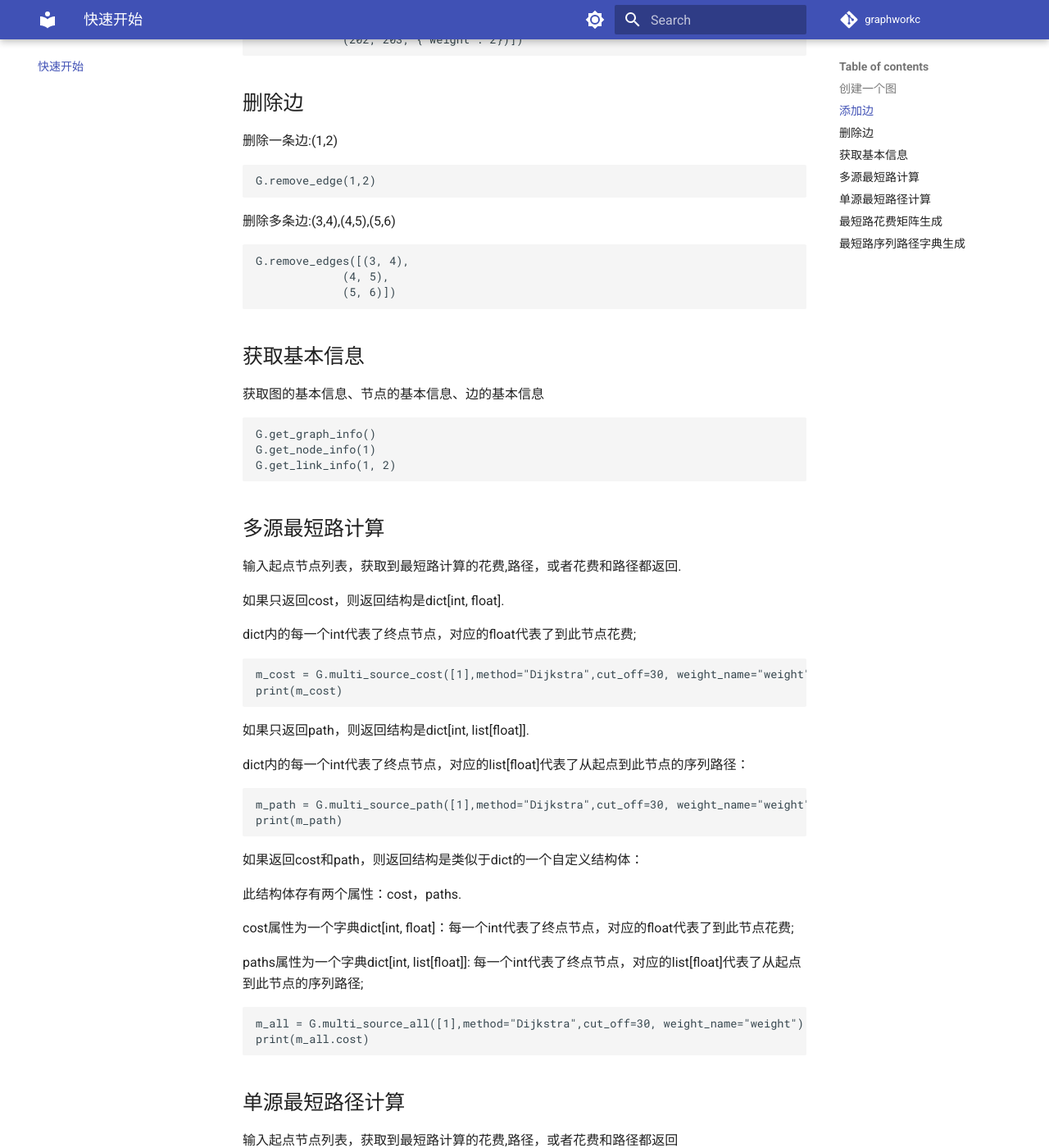
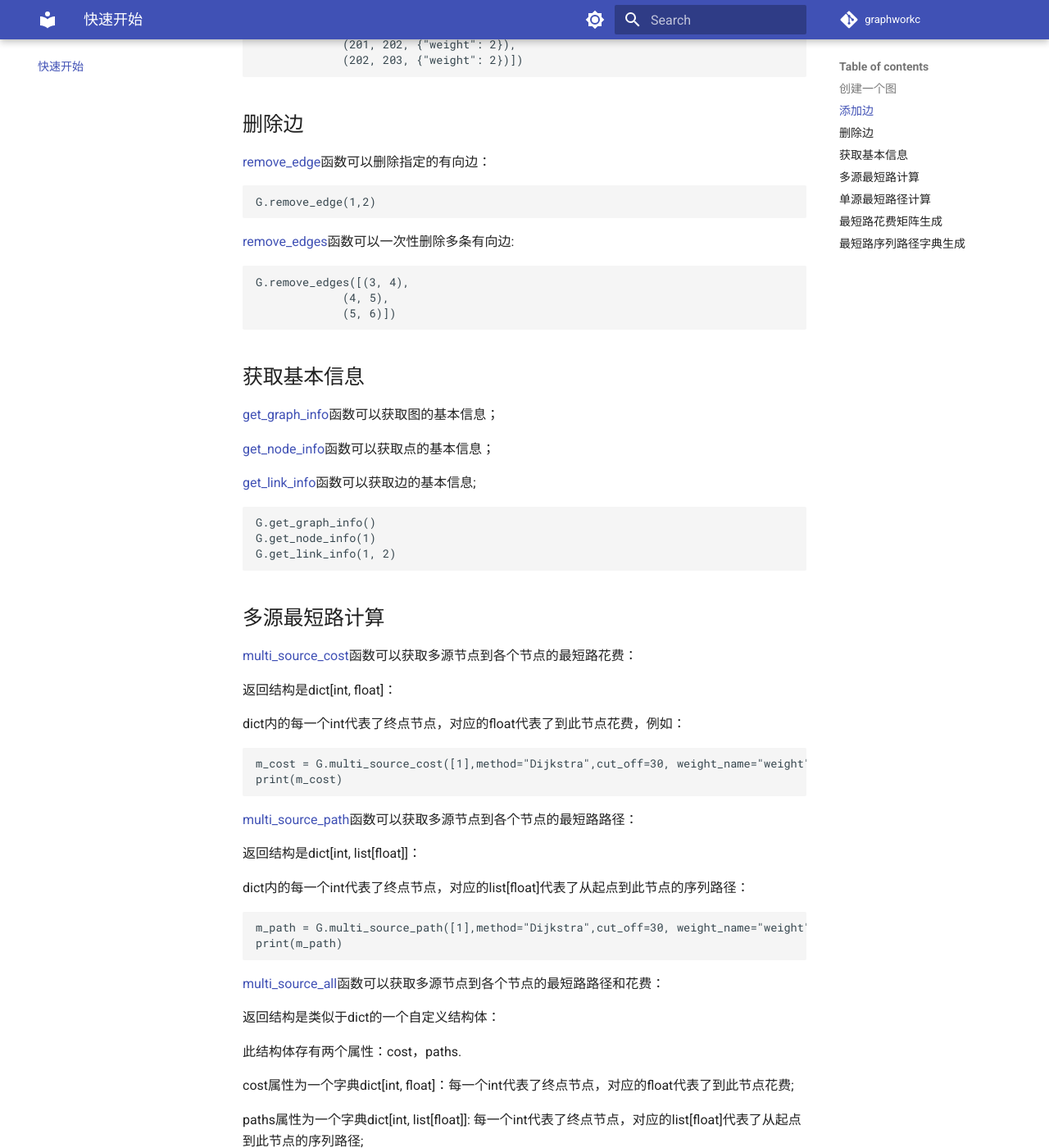
Before and after one commit to ZheChengData/graphworkc, an MkDocs documentation site: the page built from docs/快速开始.md, in a window 1280 px wide and 1400 px high, scrolled down 704 px. Shown: the whole window at 82% size. Built offline with MkDocs 1.6.1 and Material for MkDocs 9.7.7, drawn with Linux system fonts in a browser that asks for light colours; comment, search, counter and statistics services are not loaded; some of the changed text lies outside the part shown.

Commit message:
update 2025/03/01
快速开始 更新

````diff
--- a/docs/快速开始.md
+++ b/docs/快速开始.md
@@ -3,6 +3,23 @@
 #  教程
 
 此文档将帮助您开始使用graphworkc
+
+[add_edge]: Fun&API/CGraphBase.md#add_edge
+[add_edges]: Fun&API/CGraphBase.md#add_edges
+[remove_edge]: Fun&API/CGraphBase.md#remove_edge
+[remove_edges]: Fun&API/CGraphBase.md#remove_edges
+[get_graph_info]: Fun&API/CGraphBase.md#get_graph_info
+[get_node_info]: Fun&API/CGraphBase.md#get_node_info
+[get_link_info]: Fun&API/CGraphBase.md#get_link_info
+
+[multi_source_cost]: Fun&API/GraphAlgorithms.md#multi_source_cost
+[multi_source_path]: Fun&API/GraphAlgorithms.md#multi_source_path
+[multi_source_all]: Fun&API/GraphAlgorithms.md#multi_source_all
+[single_source_cost]: Fun&API/GraphAlgorithms.md#single_source_cost
+[single_source_path]: Fun&API/GraphAlgorithms.md#single_source_path
+[single_source_all]: Fun&API/GraphAlgorithms.md#single_source_all
+[cost_matrix_to_numpy]: Fun&API/GraphAlgorithms.md#cost_matrix_to_numpy
+[path_list_to_numpy]: Fun&API/GraphAlgorithms.md#path_list_to_numpy
 
 ## 创建一个图
 
@@ -16,7 +33,8 @@
 
 ## 添加边
 
-添加从（0，1），（1，2）依此类推的边，并且添加相应的属性，比如weight权重值
+[add_edge]函数可以添加指定节点的有向边；
+例如：从（0，1），（1，2）依此类推的边，并且添加相应的属性，比如weight权重值
 
 
 ```
@@ -24,7 +42,7 @@
     G.add_edge(i, i+1, {"weight": 2, "length":3})
 ```
 
-可以一次性添加多条边.
+[add_edges]函数可以一次性添加多条有向边：
 
 
 ```
@@ -35,14 +53,14 @@
 
 ## 删除边
 
-删除一条边:(1,2)
+[remove_edge]函数可以删除指定的有向边：
 
 
 ```
 G.remove_edge(1,2)
 ```
 
-删除多条边:(3,4),(4,5),(5,6)
+[remove_edges]函数可以一次性删除多条有向边:
 
 
 ```
@@ -53,7 +71,11 @@
 
 ## 获取基本信息
 
-获取图的基本信息、节点的基本信息、边的基本信息
+[get_graph_info]函数可以获取图的基本信息；
+
+[get_node_info]函数可以获取点的基本信息；
+
+[get_link_info]函数可以获取边的基本信息;
 
 
 ```
@@ -64,11 +86,11 @@
 
 ## 多源最短路计算
 
-输入起点节点列表，获取到最短路计算的花费,路径，或者花费和路径都返回.<br>
+[multi_source_cost]函数可以获取多源节点到各个节点的最短路花费：
 
-如果只返回cost，则返回结构是dict[int, float].<br>
+返回结构是dict[int, float]：<br>
 
-dict内的每一个int代表了终点节点，对应的float代表了到此节点花费;
+dict内的每一个int代表了终点节点，对应的float代表了到此节点花费，例如：
 
 
 ```
@@ -76,7 +98,9 @@
 print(m_cost)
 ```
 
-如果只返回path，则返回结构是dict[int, list[float]].<br>
+[multi_source_path]函数可以获取多源节点到各个节点的最短路路径：
+
+返回结构是dict[int, list[float]]：<br>
 
 dict内的每一个int代表了终点节点，对应的list[float]代表了从起点到此节点的序列路径：
 
@@ -86,7 +110,9 @@
 print(m_path)
 ```
 
-如果返回cost和path，则返回结构是类似于dict的一个自定义结构体：<br>
+[multi_source_all]函数可以获取多源节点到各个节点的最短路路径和花费：
+
+返回结构是类似于dict的一个自定义结构体：<br>
 
 此结构体存有两个属性：cost，paths.<br>
 
@@ -102,9 +128,9 @@
 
 ## 单源最短路径计算
 
-输入起点节点列表，获取到最短路计算的花费,路径，或者花费和路径都返回<br>
+[single_source_cost]函数可以获取单源节点到各个节点的最短路花费：<br>
 
-如果只返回cost，则返回结构是dict[int, float];<br>
+返回结构是dict[int, float];<br>
 
 dict内的每一个int代表了终点节点，对应的float代表了到此节点花费;
 
@@ -114,7 +140,9 @@
 print(s_cost)
 ```
 
-如果只返回path，则返回结构是dict[int, list[float]].<br>
+[single_source_path]函数可以获取单源节点到各个节点的最短路路径：
+
+返回结构是dict[int, list[float]].<br>
 
 dict内的每一个int代表了终点节点，对应的list[float]代表了从起点到此节点的序列路径：
 
@@ -123,6 +151,8 @@
 s_path = G.single_source_path(1, method="Dijkstra",cut_off=30, weight_name="weight")
 print(s_path)
 ```
+
+[single_source_all]函数可以获取单源节点到各个节点的最短路路径和花费
 
 如果返回cost和path，则返回结构是类似于dict的一个自定义结构体：<br>
 
@@ -140,7 +170,7 @@
 
 ## 最短路花费矩阵生成
 
-根据输入的起点列表和终点列表，计算生成获得一个花费矩阵<br>
+[cost_matrix_to_numpy]函数根据输入的起点列表和终点列表，计算生成获得一个花费矩阵<br>
 
 花费矩阵样例：(表格内有数字的部分即为返回结果：(2,2) - (4,4))
 返回的二维numpy矩阵的起点终点序列与输入的start_nodes_list，end_nodes_list顺序一致.
@@ -161,7 +191,7 @@
 
 ## 最短路序列路径字典生成
 
-根据输入的起点列表和终点列表，计算生成获得一个路径字典：<br>
+[path_list_to_numpy]函数根据输入的起点列表和终点列表，计算生成获得一个路径字典：<br>
 
 字典样例：dict{（起点1，终点1）：[路径序列1]， （起点2， 终点2）：[路径序列2] }
 
````
